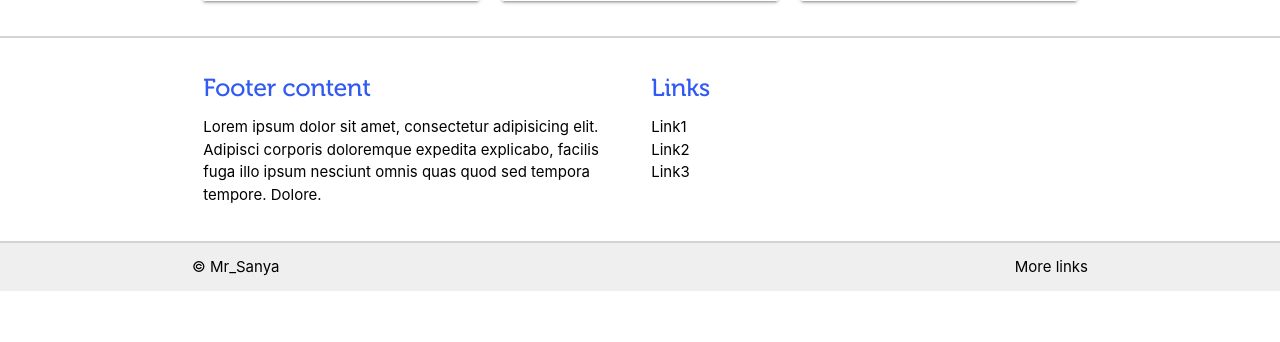
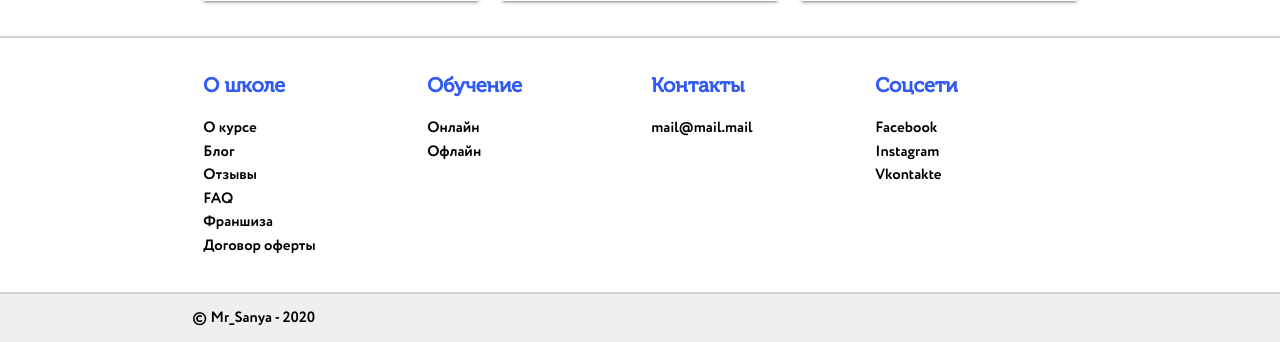
Before and after one commit to MasterSanya/kodland-test-blog, a Django app: page / in a window 1280 px wide. Shown: the part 1537-1879 px from the top of the page. Before the commit the page ends 1828 px from the top, so only its background shows below. Run offline with Django 3.2, Linux system fonts and the light colour scheme; data comes from the database, SQL or seed files in the repository; some libraries are stand-ins or nearby versions.

Commit message:
Настроены стили футера.

```diff
--- a/web/static/css/style.css
+++ b/web/static/css/style.css
@@ -421,6 +421,18 @@ footer.page-footer{
 	border-top: 2px solid lightgray;
 }
 
+footer.page-footer .ui-header{
+	font-size: 20px;
+    font-weight: 700;
+    padding-bottom: 5px;
+    /* text-transform: uppercase; */
+}
+
+footer.page-footer .ui-link,
+footer.page-footer .footer-copyright{
+	font-family: 'Circe Rounded';
+}
+
 .footer-copyright{
 	border-top: 2px solid lightgray;
 }
--- a/web/templates/base.html
+++ b/web/templates/base.html
@@ -64,27 +64,43 @@
 <footer class="page-footer">
     <div class="container">
         <div class="row">
-            <div class="col l6 s12">
-                <h5 class="ui-header">Footer content</h5>
-                <p class="black-text">
-                    Lorem ipsum dolor sit amet, consectetur adipisicing elit. Adipisci corporis doloremque
-                    expedita explicabo, facilis fuga illo ipsum nesciunt omnis quas quod sed tempora tempore. Dolore.
-                </p>
+            <div class="col s3">
+                <h5 class="ui-header">О школе</h5>
+                <ul>
+                    <li><a href="#" class="ui-link">О курсе</a></li>
+                    <li><a href="#" class="ui-link">Блог</a></li>
+                    <li><a href="#" class="ui-link">Отзывы</a></li>
+                    <li><a href="#" class="ui-link">FAQ</a></li>
+                    <li><a href="#" class="ui-link">Франшиза</a></li>
+                    <li><a href="#" class="ui-link">Договор оферты</a></li>
+                </ul>
             </div>
-            <div class="col l4 offset-12 s12">
-                <h5 class="ui-header">Links</h5>
+            <div class="col s3">
+                <h5 class="ui-header">Обучение</h5>
                 <ul>
-                    <li><a href="#" class="ui-link">Link1</a></li>
-                    <li><a href="#" class="ui-link">Link2</a></li>
-                    <li><a href="#" class="ui-link">Link3</a></li>
+                    <li><a href="#" class="ui-link">Онлайн</a></li>
+                    <li><a href="#" class="ui-link">Офлайн</a></li>
+                </ul>
+            </div>
+            <div class="col s3">
+                <h5 class="ui-header">Контакты</h5>
+                <ul>
+                    <li><a href="mailto:mail@mail.mail" class="ui-link">mail@mail.mail</a></li>
+                </ul>
+            </div>
+            <div class="col s3">
+                <h5 class="ui-header">Соцсети</h5>
+                <ul>
+                    <li><a href="#" class="ui-link">Facebook</a></li>
+                    <li><a href="#" class="ui-link">Instagram</a></li>
+                    <li><a href="#" class="ui-link">Vkontakte</a></li>
                 </ul>
             </div>
         </div>
     </div>
     <div class="footer-copyright">
         <div class="container">
-            <span class="black-text">&copy; Mr_Sanya</span>
-            <a href="#" class="ui-link right">More links</a>
+            <span class="black-text">&copy; Mr_Sanya - 2020</span>
         </div>
     </div>
 </footer>
```
